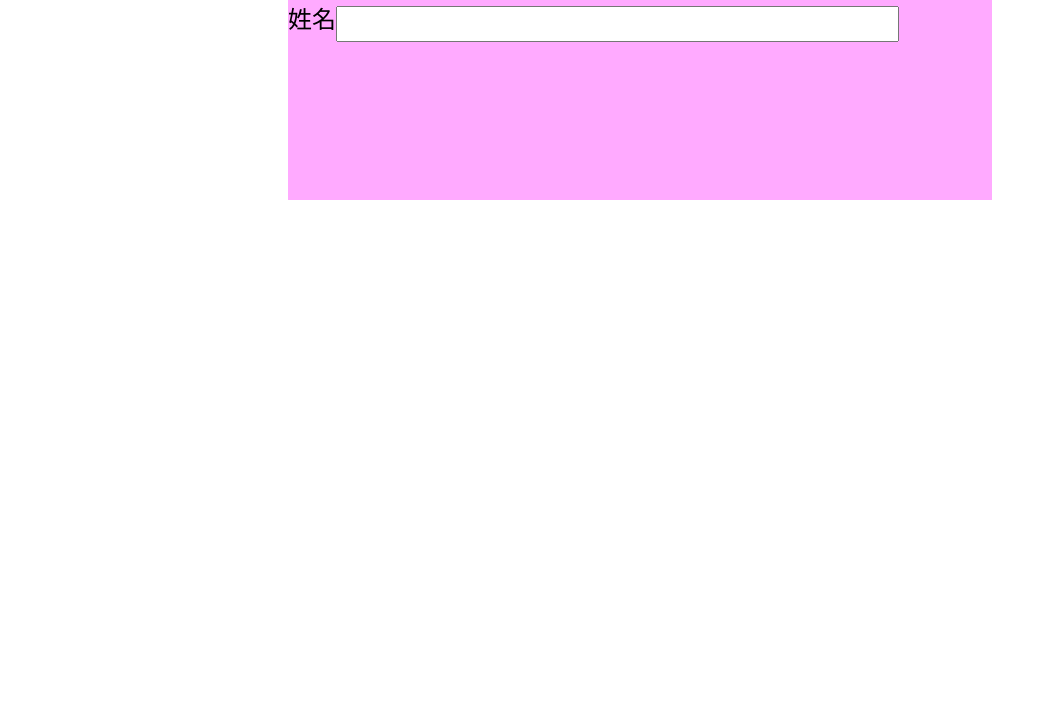
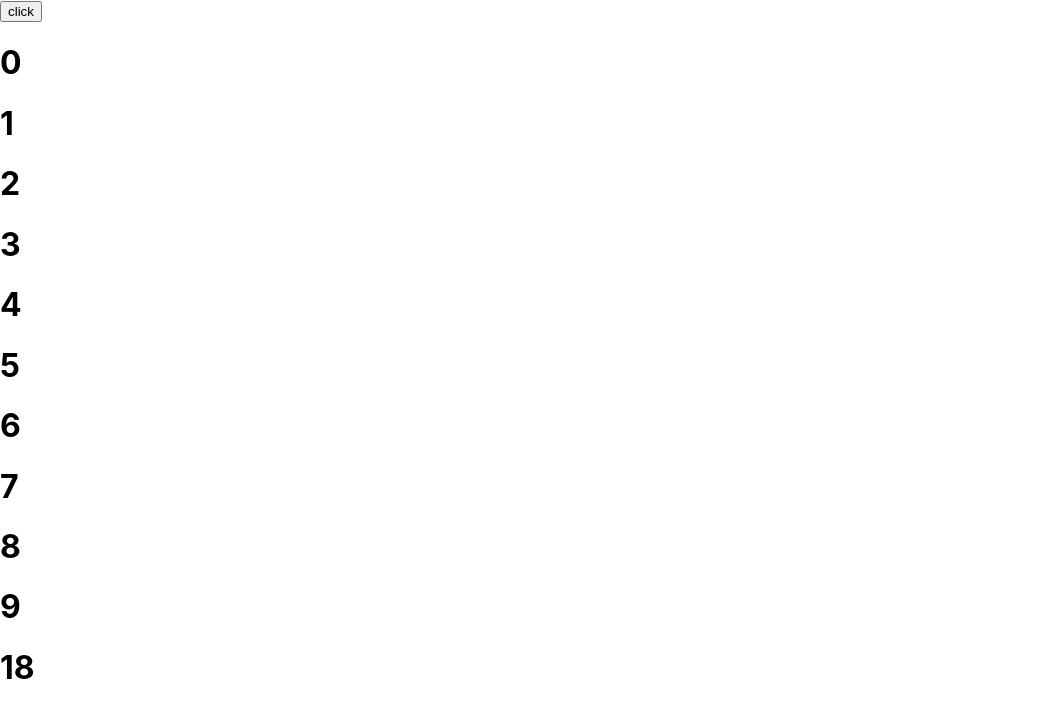
Before and after one commit to hunter850/react, a React (Vite) app: page / in a window 1280 px wide. Shown: the top 718 px of the page, without its empty margins (0-1055 px from the left). Built offline with nearby package versions, Linux system fonts and the light colour scheme.

Commit message:
try characteristic of useMemo

```diff
--- a/src/App.jsx
+++ b/src/App.jsx
@@ -1,7 +1,7 @@
-import TryRWD from "./practice/53.TryRWD";
+import TryMemoCount from "./practice/54.TryMemoCount";
 
 function App() {
-    return <TryRWD />;
+    return <TryMemoCount />;
 }
 
 export default App;
--- /dev/null
+++ b/src/practice/54.TryMemoCount.jsx
@@ -0,0 +1,59 @@
+import { Fragment, useState, useMemo } from "react";
+
+function TryMemoCount() {
+    const [count, setCount] = useState(0);
+    const count2 = useMemo(() => {
+        return count + 1;
+    }, [count]);
+    const count3 = useMemo(() => {
+        return count2 + 1;
+    }, [count2]);
+    const count4 = useMemo(() => {
+        return count3 + 1;
+    }, [count3]);
+    const count5 = useMemo(() => {
+        return count4 + 1;
+    }, [count4]);
+    const count6 = useMemo(() => {
+        return count5 + 1;
+    }, [count5]);
+    const count7 = useMemo(() => {
+        return count6 + 1;
+    }, [count6]);
+    const count8 = useMemo(() => {
+        return count7 + 1;
+    }, [count7]);
+    const count9 = useMemo(() => {
+        return count8 + 1;
+    }, [count8]);
+    const count10 = useMemo(() => {
+        return count9 + 1;
+    }, [count9]);
+    const count11 = useMemo(() => {
+        return count9 + count10 + 1;
+    }, [count9, count10]);
+    return (
+        <Fragment>
+            <button
+                onClick={() => {
+                    setCount(count + 1);
+                }}
+            >
+                click
+            </button>
+            <h1>{count}</h1>
+            <h1>{count2}</h1>
+            <h1>{count3}</h1>
+            <h1>{count4}</h1>
+            <h1>{count5}</h1>
+            <h1>{count6}</h1>
+            <h1>{count7}</h1>
+            <h1>{count8}</h1>
+            <h1>{count9}</h1>
+            <h1>{count10}</h1>
+            <h1>{count11}</h1>
+        </Fragment>
+    );
+}
+
+export default TryMemoCount;
```
